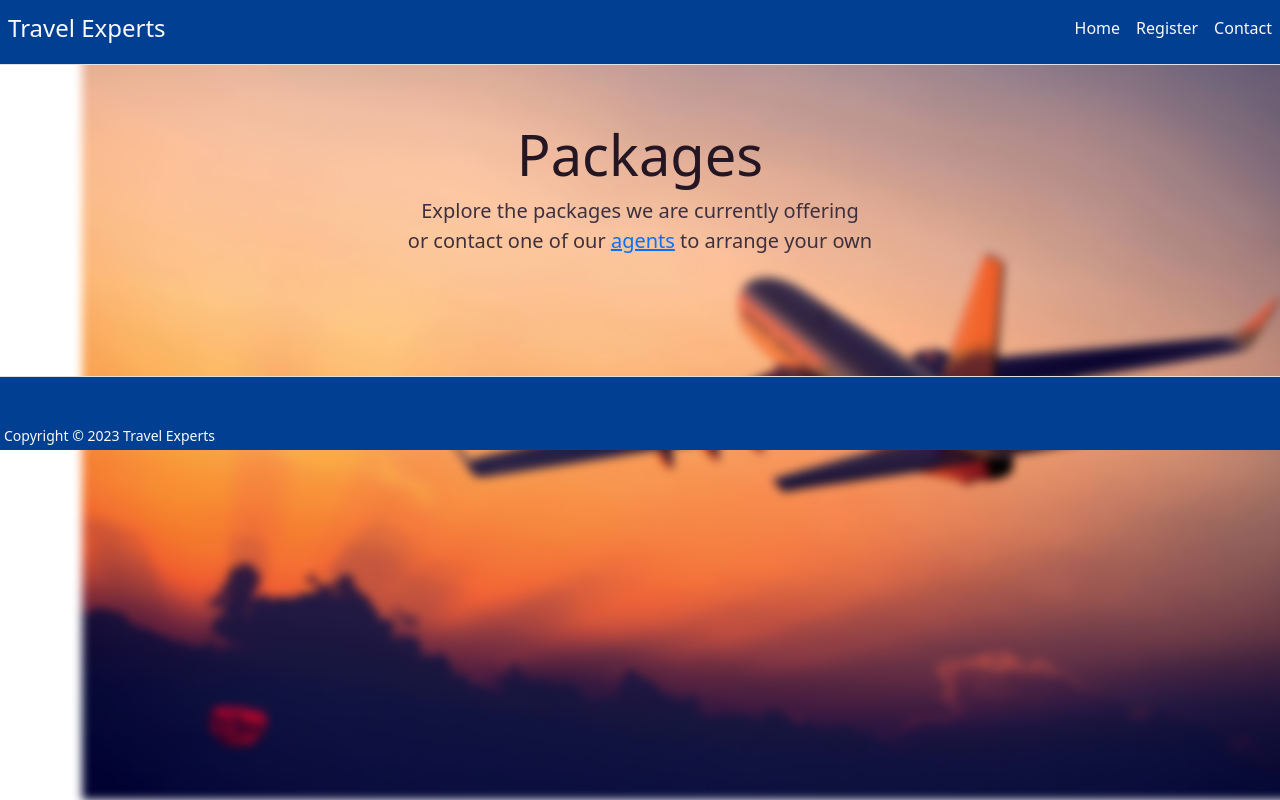
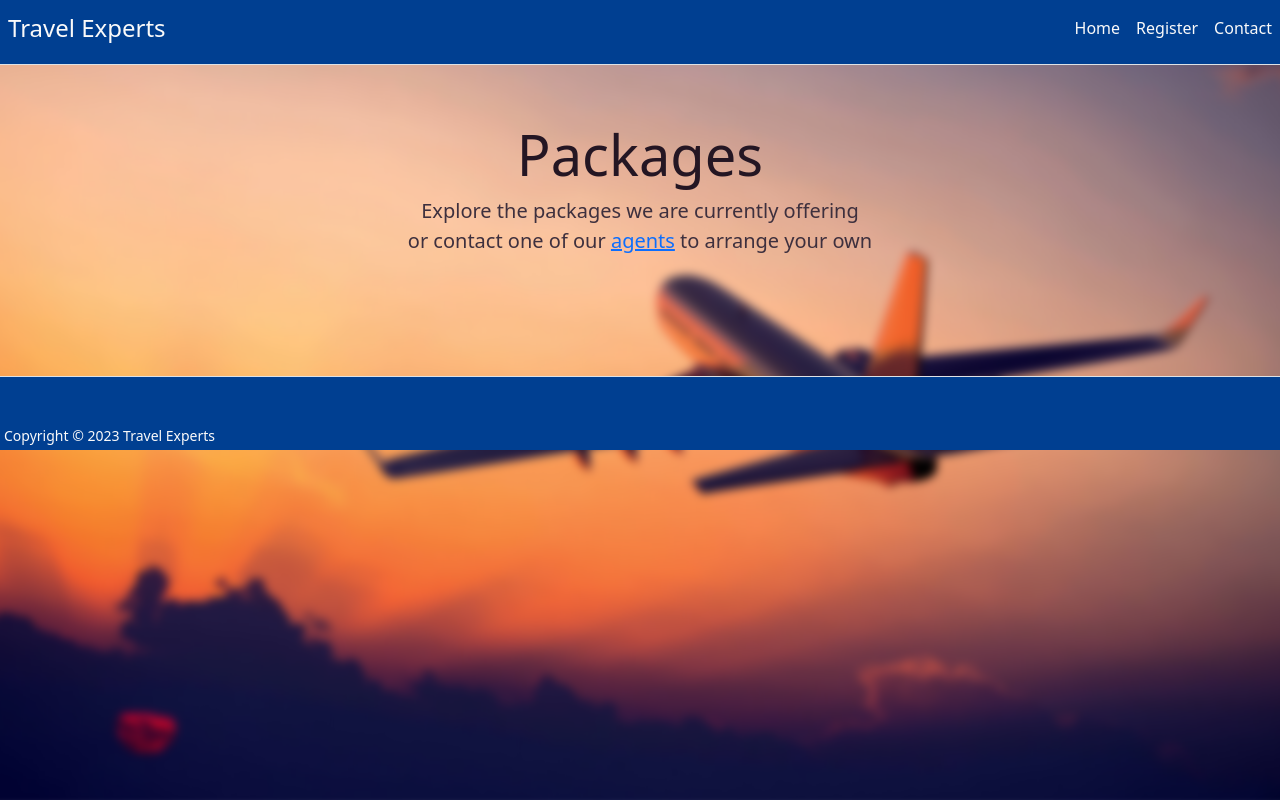
Before and after one commit to grayson-g/travelexperts, a Node server app: template views/packages.ejs in a window 1280 px wide. Run offline with Node 20, Linux system fonts and the light colour scheme; the template is opened without the code that fills it, so the values that code supplies are empty; some libraries are stand-ins or nearby versions.

Commit message:
Fix background image

```diff
--- a/views/packages.ejs
+++ b/views/packages.ejs
@@ -79,10 +79,11 @@
 
       .page-background {
         position: fixed;
-        width:100%;
-        height:100%;
+        width:102%;
+        height:102%;
         object-fit:cover;
-        top:0;
+        top:-1%;
+        left: -1%;
         z-index: -1;
         filter: blur(5px);
       }
@@ -91,11 +92,11 @@
     <title>Packages</title>
   </head>
   <body style="box-sizing: border-box; max-width: 100%;">
+    <img class="page-background", src="/media/packages-background.jpg"/>
     <!-- Include a common page header for consistency across pages -->
     <%- include('navbar') %>
     <main>
       <div class="container mx-auto py-3">
-        <img class="page-background", src="/media/packages-background.jpg"/>
         <div class="p-3 pb-md-4 mx-auto text-center">
           <h1 class="display-4 fw-normal">Packages</h1>
           <p class="fs-5 text-body-secondary">
```
